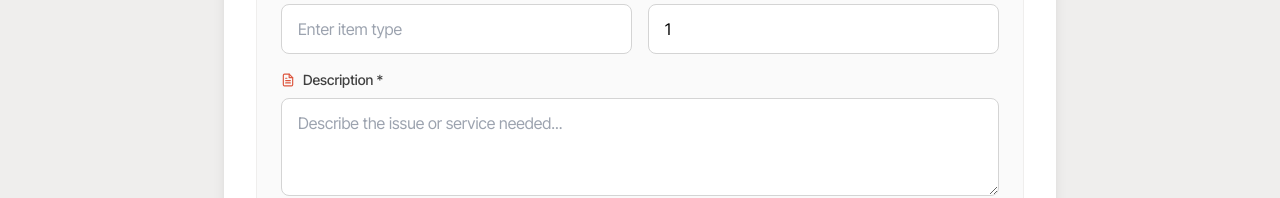
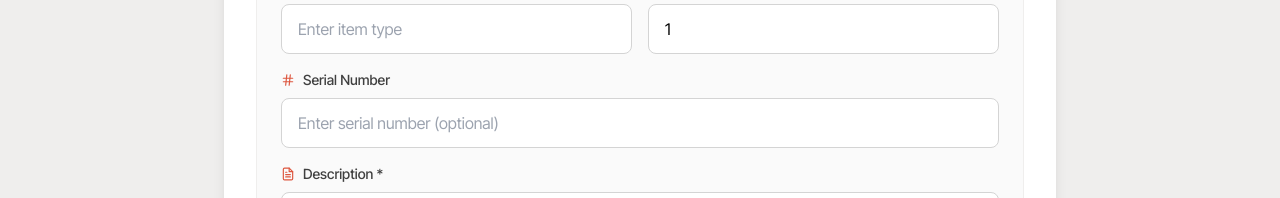
Before and after one commit to cholmx/Service-Repair-Tracking-System-7767, a React (Vite) app: page /#/intake in a window 1280 px wide. Shown: the part 655-853 px from the top of the page. Built offline with nearby package versions, Linux system fonts and the light colour scheme; no server answers; the database is empty.

Commit message:
Added files via Greta

```diff
--- a/src/components/PrintReceipt.jsx
+++ b/src/components/PrintReceipt.jsx
@@ -2,7 +2,7 @@ import React from 'react';
 import * as FiIcons from 'react-icons/fi';
 import SafeIcon from '../common/SafeIcon';
 
-const { FiTool } = FiIcons;
+const { FiTool, FiHash } = FiIcons;
 
 const PrintReceipt = ({ item, onClose }) => {
   const handlePrint = () => {
@@ -16,57 +16,58 @@ const PrintReceipt = ({ item, onClose }) => {
         <head>
           <title>Service Receipt - #${item.id}</title>
           <style>
-            * { margin: 0; padding: 0; box-sizing: border-box; }
-            body { font-family: Arial, sans-serif; font-size: 10pt; line-height: 1.2; color: #000; background: white; }
-            .print-receipt { padding: 20px; max-width: 600px; margin: 0 auto; }
-            h1 { font-size: 14pt; margin-bottom: 4px; text-align: center; }
-            h2 { font-size: 11pt; margin-bottom: 8px; border-bottom: 1px solid #000; padding-bottom: 2px; }
-            h3 { font-size: 10pt; margin-bottom: 4px; }
-            .text-center { text-align: center; }
-            .text-right { text-align: right; }
-            .font-bold { font-weight: bold; }
-            .font-medium { font-weight: 500; }
-            .text-sm { font-size: 9pt; }
-            .text-xs { font-size: 8pt; }
-            .text-lg { font-size: 12pt; }
-            .mb-1 { margin-bottom: 2px; }
-            .mb-2 { margin-bottom: 4px; }
-            .mb-3 { margin-bottom: 6px; }
-            .mb-4 { margin-bottom: 8px; }
-            .mt-1 { margin-top: 2px; }
-            .mt-2 { margin-top: 4px; }
-            .mt-3 { margin-top: 6px; }
-            .pt-1 { padding-top: 2px; }
-            .pt-2 { padding-top: 4px; }
-            .pb-1 { padding-bottom: 2px; }
-            .border-t { border-top: 1px solid #000; }
-            .border-t-2 { border-top: 2px solid #000; }
-            .border-b { border-bottom: 1px solid #000; }
-            .grid { display: grid; gap: 12px; }
-            .grid-cols-2 { grid-template-columns: 1fr 1fr; }
-            .flex { display: flex; }
-            .justify-between { justify-content: space-between; }
-            .justify-center { justify-content: center; }
-            .items-center { align-items: center; }
-            .space-y-1 > * + * { margin-top: 2px; }
-            .space-x-2 > * + * { margin-left: 4px; }
-            .text-neutral-500 { color: #666; }
-            .text-neutral-600 { color: #555; }
-            .text-neutral-700 { color: #444; }
-            .text-neutral-900 { color: #000; }
-            .text-green-700 { color: #15803d; }
-            .text-blue-700 { color: #1d4ed8; }
-            .leading-tight { line-height: 1.1; }
-            .truncate { overflow: hidden; text-overflow: ellipsis; white-space: nowrap; }
-            .pr-2 { padding-right: 4px; }
-            .flex-1 { flex: 1; }
-            .bg-blue-50 { background-color: #eff6ff; }
-            .p-2 { padding: 8px; }
-            .rounded { border-radius: 4px; }
+            * {margin: 0; padding: 0; box-sizing: border-box;}
+            body {font-family: Arial, sans-serif; font-size: 10pt; line-height: 1.2; color: #000; background: white;}
+            .print-receipt {padding: 20px; max-width: 600px; margin: 0 auto;}
+            h1 {font-size: 14pt; margin-bottom: 4px; text-align: center;}
+            h2 {font-size: 11pt; margin-bottom: 8px; border-bottom: 1px solid #000; padding-bottom: 2px;}
+            h3 {font-size: 10pt; margin-bottom: 4px;}
+            .text-center {text-align: center;}
+            .text-right {text-align: right;}
+            .font-bold {font-weight: bold;}
+            .font-medium {font-weight: 500;}
+            .text-sm {font-size: 9pt;}
+            .text-xs {font-size: 8pt;}
+            .text-lg {font-size: 12pt;}
+            .mb-1 {margin-bottom: 2px;}
+            .mb-2 {margin-bottom: 4px;}
+            .mb-3 {margin-bottom: 6px;}
+            .mb-4 {margin-bottom: 8px;}
+            .mt-1 {margin-top: 2px;}
+            .mt-2 {margin-top: 4px;}
+            .mt-3 {margin-top: 6px;}
+            .pt-1 {padding-top: 2px;}
+            .pt-2 {padding-top: 4px;}
+            .pb-1 {padding-bottom: 2px;}
+            .border-t {border-top: 1px solid #000;}
+            .border-t-2 {border-top: 2px solid #000;}
+            .border-b {border-bottom: 1px solid #000;}
+            .grid {display: grid; gap: 12px;}
+            .grid-cols-2 {grid-template-columns: 1fr 1fr;}
+            .flex {display: flex;}
+            .justify-between {justify-content: space-between;}
+            .justify-center {justify-content: center;}
+            .items-center {align-items: center;}
+            .space-y-1 > * + * {margin-top: 2px;}
+            .space-x-2 > * + * {margin-left: 4px;}
+            .text-neutral-500 {color: #666;}
+            .text-neutral-600 {color: #555;}
+            .text-neutral-700 {color: #444;}
+            .text-neutral-900 {color: #000;}
+            .text-green-700 {color: #15803d;}
+            .text-blue-700 {color: #1d4ed8;}
+            .leading-tight {line-height: 1.1;}
+            .truncate {overflow: hidden; text-overflow: ellipsis; white-space: nowrap;}
+            .pr-2 {padding-right: 4px;}
+            .flex-1 {flex: 1;}
+            .bg-blue-50 {background-color: #eff6ff;}
+            .p-2 {padding: 8px;}
+            .rounded {border-radius: 4px;}
+
             @media print {
-              body { print-color-adjust: exact; }
-              .print-receipt { padding: 10px; }
-              .bg-blue-50 { background-color: #f8f9fa !important; }
+              body {print-color-adjust: exact;}
+              .print-receipt {padding: 10px;}
+              .bg-blue-50 {background-color: #f8f9fa !important;}
             }
           </style>
         </head>
@@ -83,7 +84,6 @@ const PrintReceipt = ({ item, onClose }) => {
         </body>
       </html>
     `);
-
     printWindow.document.close();
   };
 
@@ -186,6 +186,16 @@ const PrintReceipt = ({ item, onClose }) => {
                     {item.quantity}x {item.item_type}
                   </div>
                 </div>
+
+                {item.serial_number && (
+                  <div>
+                    <span className="text-neutral-500">Serial Number:</span>
+                    <div className="font-medium text-neutral-900">
+                      {item.serial_number}
+                    </div>
+                  </div>
+                )}
+
                 <div>
                   <span className="text-neutral-500">Status:</span>
                   <div className="font-medium text-green-700">
--- a/src/hooks/useServiceOrders.js
+++ b/src/hooks/useServiceOrders.js
@@ -97,6 +97,7 @@ export const useServiceOrders = () => {
           customer_email: formData.customerEmail || null,
           company: formData.company || null,
           item_type: item.itemType,
+          serial_number: item.serialNumber || null,
           quantity: item.quantity,
           description: item.description,
           urgency: formData.urgency,
--- a/src/pages/ItemDetails.jsx
+++ b/src/pages/ItemDetails.jsx
@@ -6,7 +6,7 @@ import * as FiIcons from 'react-icons/fi';
 import SafeIcon from '../common/SafeIcon';
 import StatusBadge from '../components/StatusBadge';
 
-const { FiArrowLeft, FiEdit3, FiSave, FiX, FiClock, FiUser, FiPhone, FiMail, FiPackage, FiBuilding, FiPlus, FiTrash2, FiPrinter } = FiIcons;
+const { FiArrowLeft, FiEdit3, FiSave, FiX, FiClock, FiUser, FiPhone, FiMail, FiPackage, FiBuilding, FiPlus, FiTrash2, FiPrinter, FiHash } = FiIcons;
 
 const ItemDetails = ({ onPrintReceipt }) => {
   const { id } = useParams();
@@ -47,6 +47,7 @@ const ItemDetails = ({ onPrintReceipt }) => {
     setEditData({
       status: item.status,
       expected_completion: item.expected_completion || '',
+      serial_number: item.serial_number || '',
       statusNotes: '',
       parts: item.parts || [],
       labor: item.labor || [],
@@ -69,6 +70,7 @@ const ItemDetails = ({ onPrintReceipt }) => {
       const updateData = {
         status: editData.status,
         expected_completion: editData.expected_completion || null,
+        serial_number: editData.serial_number || null,
         parts: editData.parts,
         labor: editData.labor,
         tax_rate: editData.tax_rate,
@@ -81,14 +83,12 @@ const ItemDetails = ({ onPrintReceipt }) => {
       };
 
       console.log('Saving update data:', updateData);
-
       await updateItem(item.id, updateData);
       setIsEditing(false);
       setEditData({});
 
       // Show success message
       console.log('Service order updated successfully!');
-
     } catch (error) {
       console.error('Failed to update item:', error);
       alert('Failed to update service order. Please try again.');
@@ -124,10 +124,9 @@ const ItemDetails = ({ onPrintReceipt }) => {
     setEditData(prev => ({
       ...prev,
       parts: prev.parts.map((part, i) =>
-        i === index ? {
-          ...part,
-          [field]: field === 'quantity' || field === 'price' ? parseFloat(value) || 0 : value
-        } : part
+        i === index ?
+          { ...part, [field]: field === 'quantity' || field === 'price' ? parseFloat(value) || 0 : value } :
+          part
       )
     }));
   };
@@ -150,10 +149,9 @@ const ItemDetails = ({ onPrintReceipt }) => {
     setEditData(prev => ({
       ...prev,
       labor: prev.labor.map((laborItem, i) =>
-        i === index ? {
-          ...laborItem,
-          [field]: field === 'hours' || field === 'rate' ? parseFloat(value) || 0 : value
-        } : laborItem
+        i === index ?
+          { ...laborItem, [field]: field === 'hours' || field === 'rate' ? parseFloat(value) || 0 : value } :
+          laborItem
       )
     }));
   };
@@ -179,10 +177,7 @@ const ItemDetails = ({ onPrintReceipt }) => {
         {/* Header */}
         <div className="flex items-center justify-between mb-8">
           <div className="flex items-center space-x-4">
-            <Link
-              to="/tracking"
-              className="flex items-center text-neutral-600 hover:text-neutral-900 transition-colors duration-200"
-            >
+            <Link to="/tracking" className="flex items-center text-neutral-600 hover:text-neutral-900 transition-colors duration-200">
               <SafeIcon icon={FiArrowLeft} className="mr-2" />
               Back to Tracking
             </Link>
@@ -244,6 +239,25 @@ const ItemDetails = ({ onPrintReceipt }) => {
                   <p className="font-medium">{item.quantity}x {item.item_type}</p>
                 </div>
               </div>
+
+              <div className="flex items-center">
+                <SafeIcon icon={FiHash} className="text-primary-500 mr-3" />
+                <div>
+                  <span className="text-sm text-neutral-500">Serial Number:</span>
+                  {isEditing ? (
+                    <input
+                      type="text"
+                      value={editData.serial_number || ''}
+                      onChange={(e) => setEditData(prev => ({...prev, serial_number: e.target.value}))}
+                      className={inputClasses}
+                      placeholder="Enter serial number"
+                    />
+                  ) : (
+                    <p className="font-medium">{item.serial_number || 'Not specified'}</p>
+                  )}
+                </div>
+              </div>
+
               <div className="mt-6">
                 <span className="text-sm text-neutral-500">Description:</span>
                 <p className="mt-1 text-neutral-900 bg-neutral-50 p-3 rounded-lg">
@@ -271,6 +285,7 @@ const ItemDetails = ({ onPrintReceipt }) => {
                   )}
                 </div>
               </div>
+
               {item.company && (
                 <div className="flex items-center">
                   <SafeIcon icon={FiBuilding} className="text-primary-500 mr-3" />
@@ -280,6 +295,7 @@ const ItemDetails = ({ onPrintReceipt }) => {
                   </div>
                 </div>
               )}
+
               <div className="flex items-center">
                 <SafeIcon icon={FiPhone} className="text-primary-500 mr-3" />
                 <div>
@@ -287,6 +303,7 @@ const ItemDetails = ({ onPrintReceipt }) => {
                   <p className="font-medium">{item.customer_phone}</p>
                 </div>
               </div>
+
               {item.customer_email && (
                 <div className="flex items-center">
                   <SafeIcon icon={FiMail} className="text-primary-500 mr-3" />
@@ -340,6 +357,7 @@ const ItemDetails = ({ onPrintReceipt }) => {
               )}
             </div>
           </div>
+
           {isEditing && (
             <div className="mt-6">
               <label className="block text-sm text-neutral-500 mb-2">Status Update Notes:</label>
@@ -368,6 +386,7 @@ const ItemDetails = ({ onPrintReceipt }) => {
               </button>
             )}
           </div>
+
           {isEditing ? (
             <div className="space-y-4">
               {editData.parts.map((part, index) => (
@@ -455,6 +474,7 @@ const ItemDetails = ({ onPrintReceipt }) => {
               </button>
             )}
           </div>
+
           {isEditing ? (
             <div className="space-y-4">
               {editData.labor.map((laborItem, index) => (
@@ -501,6 +521,7 @@ const ItemDetails = ({ onPrintReceipt }) => {
                   </div>
                 </div>
               ))}
+
               <div className="mt-6 p-4 bg-neutral-50 rounded-lg">
                 <label className="block text-sm text-neutral-500 mb-1">Tax Rate (%)</label>
                 <input
--- a/src/pages/ItemIntake.jsx
+++ b/src/pages/ItemIntake.jsx
@@ -5,7 +5,7 @@ import { useServiceOrders } from '../hooks/useServiceOrders';
 import * as FiIcons from 'react-icons/fi';
 import SafeIcon from '../common/SafeIcon';
 
-const { FiUser, FiPhone, FiMail, FiPackage, FiFileText, FiCalendar, FiSave, FiPlus, FiMinus, FiHome } = FiIcons;
+const { FiUser, FiPhone, FiMail, FiPackage, FiFileText, FiCalendar, FiSave, FiPlus, FiMinus, FiHome, FiHash } = FiIcons;
 
 const ItemIntake = () => {
   const navigate = useNavigate();
@@ -17,7 +17,12 @@ const ItemIntake = () => {
     customerEmail: '',
     company: '',
     items: [
-      { itemType: '', quantity: 1, description: '' }
+      {
+        itemType: '',
+        quantity: 1,
+        serialNumber: '',
+        description: ''
+      }
     ],
     urgency: 'normal',
     expectedCompletion: ''
@@ -43,7 +48,10 @@ const ItemIntake = () => {
 
   const handleItemChange = (index, field, value) => {
     const newItems = [...formData.items];
-    newItems[index] = { ...newItems[index], [field]: value };
+    newItems[index] = {
+      ...newItems[index],
+      [field]: value
+    };
     setFormData(prev => ({
       ...prev,
       items: newItems
@@ -64,7 +72,12 @@ const ItemIntake = () => {
       ...prev,
       items: [
         ...prev.items,
-        { itemType: '', quantity: 1, description: '' }
+        {
+          itemType: '',
+          quantity: 1,
+          serialNumber: '',
+          description: ''
+        }
       ]
     }));
   };
@@ -111,7 +124,9 @@ const ItemIntake = () => {
         await addItem(formData);
         navigate('/dashboard');
       } catch (error) {
-        setErrors({ general: error.message || 'Failed to create service orders. Please try again.' });
+        setErrors({
+          general: error.message || 'Failed to create service orders. Please try again.'
+        });
       } finally {
         setIsSubmitting(false);
       }
@@ -155,7 +170,6 @@ const ItemIntake = () => {
           {/* Customer Information */}
           <div className="mb-8">
             <h2 className="text-xl font-semibold text-neutral-900 border-b border-neutral-200 pb-2 mb-6">Customer Information</h2>
-
             <div className="grid grid-cols-1 md:grid-cols-2 gap-6 mb-6">
               <div>
                 <label className="flex items-center text-sm font-medium text-neutral-700 mb-2">
@@ -174,7 +188,6 @@ const ItemIntake = () => {
                   <p className="mt-1 text-sm text-red-600">{errors.customerName}</p>
                 )}
               </div>
-
               <div>
                 <label className="flex items-center text-sm font-medium text-neutral-700 mb-2">
                   <SafeIcon icon={FiHome} className="mr-2 text-primary-500" />
@@ -190,7 +203,6 @@ const ItemIntake = () => {
                 />
               </div>
             </div>
-
             <div className="grid grid-cols-1 md:grid-cols-2 gap-6">
               <div>
                 <label className="flex items-center text-sm font-medium text-neutral-700 mb-2">
@@ -209,7 +221,6 @@ const ItemIntake = () => {
                   <p className="mt-1 text-sm text-red-600">{errors.customerPhone}</p>
                 )}
               </div>
-
               <div>
                 <label className="flex items-center text-sm font-medium text-neutral-700 mb-2">
                   <SafeIcon icon={FiMail} className="mr-2 text-primary-500" />
@@ -281,7 +292,6 @@ const ItemIntake = () => {
                         <p className="mt-1 text-sm text-red-600">{errors[`items.${index}.itemType`]}</p>
                       )}
                     </div>
-
                     <div>
                       <label className="block text-sm font-medium text-neutral-700 mb-2">
                         Quantity *
@@ -298,6 +308,20 @@ const ItemIntake = () => {
                         <p className="mt-1 text-sm text-red-600">{errors[`items.${index}.quantity`]}</p>
                       )}
                     </div>
+                  </div>
+
+                  <div className="mb-4">
+                    <label className="flex items-center text-sm font-medium text-neutral-700 mb-2">
+                      <SafeIcon icon={FiHash} className="mr-2 text-primary-500" />
+                      Serial Number
+                    </label>
+                    <input
+                      type="text"
+                      value={item.serialNumber || ''}
+                      onChange={(e) => handleItemChange(index, 'serialNumber', e.target.value)}
+                      className={inputClasses}
+                      placeholder="Enter serial number (optional)"
+                    />
                   </div>
 
                   <div>
@@ -337,7 +361,6 @@ const ItemIntake = () => {
                 <option value="urgent">Urgent</option>
               </select>
             </div>
-
             <div>
               <label className="flex items-center text-sm font-medium text-neutral-700 mb-2">
                 <SafeIcon icon={FiCalendar} className="mr-2 text-primary-500" />
--- a/src/pages/Settings.jsx
+++ b/src/pages/Settings.jsx
@@ -127,6 +127,7 @@ const Settings = () => {
                     customer_email: item.customer_email,
                     company: item.company,
                     item_type: item.item_type,
+                    serial_number: item.serial_number || null,
                     quantity: item.quantity,
                     description: item.description,
                     urgency: item.urgency,
@@ -157,6 +158,7 @@ const Settings = () => {
                     customer_email: item.customer_email,
                     company: item.company,
                     item_type: item.item_type,
+                    serial_number: item.serial_number || null,
                     quantity: item.quantity,
                     description: item.description,
                     urgency: item.urgency,
--- a/src/pages/TrackingView.jsx
+++ b/src/pages/TrackingView.jsx
@@ -6,7 +6,7 @@ import * as FiIcons from 'react-icons/fi';
 import SafeIcon from '../common/SafeIcon';
 import StatusBadge from '../components/StatusBadge';
 
-const { FiSearch, FiFilter, FiEye, FiArchive, FiX, FiRefreshCw, FiTrash2 } = FiIcons;
+const { FiSearch, FiFilter, FiEye, FiArchive, FiX, FiRefreshCw, FiTrash2, FiHash } = FiIcons;
 
 const TrackingView = () => {
   const { items, archivedItems, loading, archiveItem, deleteArchivedItem } = useServiceOrders();
@@ -40,11 +40,13 @@ const TrackingView = () => {
 
   const filteredItems = activeItems
     .filter(item => {
-      const matchesSearch = item.customer_name.toLowerCase().includes(searchTerm.toLowerCase()) ||
-                           item.item_type.toLowerCase().includes(searchTerm.toLowerCase()) ||
-                           item.description.toLowerCase().includes(searchTerm.toLowerCase()) ||
-                           item.id.includes(searchTerm) ||
-                           (item.company && item.company.toLowerCase().includes(searchTerm.toLowerCase()));
+      const matchesSearch =
+        item.customer_name.toLowerCase().includes(searchTerm.toLowerCase()) ||
+        item.item_type.toLowerCase().includes(searchTerm.toLowerCase()) ||
+        item.description.toLowerCase().includes(searchTerm.toLowerCase()) ||
+        item.id.includes(searchTerm) ||
+        (item.company && item.company.toLowerCase().includes(searchTerm.toLowerCase())) ||
+        (item.serial_number && item.serial_number.toLowerCase().includes(searchTerm.toLowerCase()));
 
       const matchesStatus = statusFilter === 'all' || item.status === statusFilter;
 
@@ -135,9 +137,9 @@ const TrackingView = () => {
                 {showArchived ? 'Archived Service Orders' : 'Track Service Orders'}
               </h1>
               <p className="text-neutral-600">
-                {showArchived
-                  ? `View ${archivedItems.length} archived Service Orders`
-                  : 'Search and monitor all active Service Orders'
+                {showArchived ?
+                  `View ${archivedItems.length} archived Service Orders` :
+                  'Search and monitor all active Service Orders'
                 }
               </p>
             </div>
@@ -145,9 +147,7 @@ const TrackingView = () => {
               <button
                 onClick={toggleArchiveView}
                 className={`flex items-center px-4 py-2 rounded-lg font-medium transition-all duration-200 ${
-                  showArchived
-                    ? 'bg-primary-500 text-white hover:bg-primary-600'
-                    : 'bg-neutral-200 text-neutral-700 hover:bg-neutral-300'
+                  showArchived ? 'bg-primary-500 text-white hover:bg-primary-600' : 'bg-neutral-200 text-neutral-700 hover:bg-neutral-300'
                 }`}
               >
                 <SafeIcon icon={showArchived ? FiRefreshCw : FiArchive} className="mr-2" />
@@ -176,7 +176,7 @@ const TrackingView = () => {
               <SafeIcon icon={FiSearch} className="absolute left-3 top-1/2 transform -translate-y-1/2 text-neutral-400" />
               <input
                 type="text"
-                placeholder="Search by customer, company, Service Order type, or description..."
+                placeholder="Search by customer, company, serial number, or item type..."
                 value={searchTerm}
                 onChange={(e) => setSearchTerm(e.target.value)}
                 className="w-full pl-10 pr-4 py-3 border border-neutral-300 rounded-lg focus:ring-2 focus:ring-primary-500 focus:border-transparent bg-white"
@@ -223,9 +223,9 @@ const TrackingView = () => {
           {filteredItems.length === 0 ? (
             <div className="p-12 text-center">
               <p className="text-neutral-500 text-lg">
-                {showArchived
-                  ? 'No archived Service Orders found matching your criteria'
-                  : 'No Service Orders found matching your criteria'
+                {showArchived ?
+                  'No archived Service Orders found matching your criteria' :
+                  'No Service Orders found matching your criteria'
                 }
               </p>
             </div>
@@ -284,6 +284,12 @@ const TrackingView = () => {
                           <div className="text-sm font-medium text-neutral-900 capitalize">
                             {item.quantity}x {item.item_type}
                           </div>
+                          {item.serial_number && (
+                            <div className="flex items-center text-sm text-neutral-500">
+                              <SafeIcon icon={FiHash} className="mr-1 text-xs" />
+                              <span>{item.serial_number}</span>
+                            </div>
+                          )}
                           <div className="text-sm text-neutral-500 line-clamp-2">
                             {item.description}
                           </div>
@@ -359,13 +365,11 @@ const TrackingView = () => {
                 </p>
               </div>
             </div>
-
             <div className="mb-6">
               <p className="text-neutral-700">
                 Are you sure you want to permanently delete this archived service order? This action cannot be undone and all data will be lost.
               </p>
             </div>
-
             <div className="flex justify-end space-x-3">
               <button
                 onClick={handleDeleteCancel}
```
